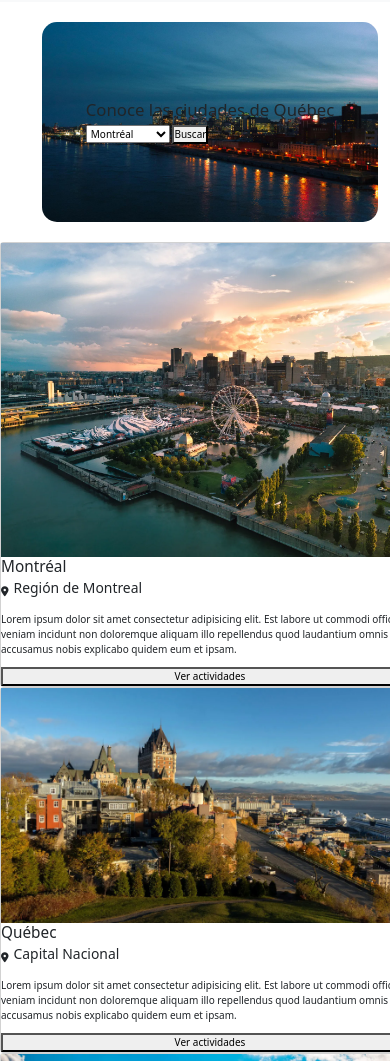
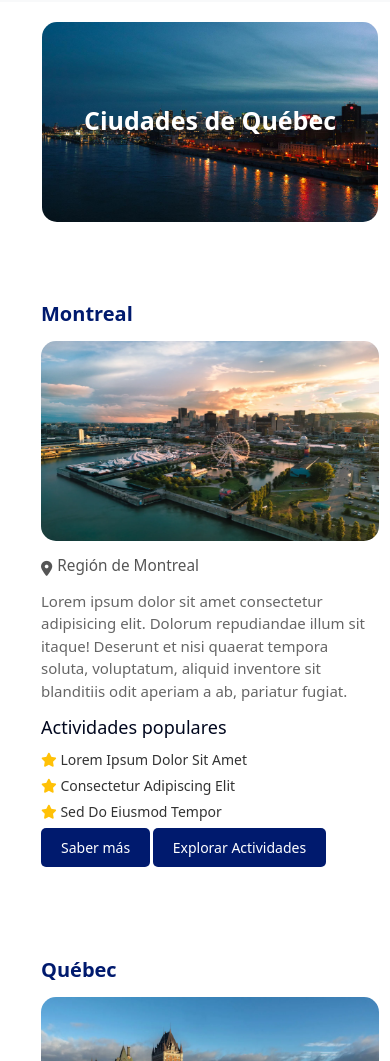
Before and after one commit to rockaranza/coderHouse_DesarrolloWeb, a plain HTML site: page destinos.html in a window 390 px wide. Shown: the part 39-1100 px from the top of the page. Drawn offline with nearby package versions, Linux system fonts and the light colour scheme.

Commit message:
Cambio del HTML en pagina de destinos para diferenciarla del resto, ademas se agrega su respectivo estilos en CSS con el Responsive

```diff
--- a/assets/styles/styles.css
+++ b/assets/styles/styles.css
@@ -474,6 +474,102 @@ header {
   background-color:var(--blue-secondary);
 }
 
+/* PAGINA DESTINOS */
+
+.heroTitle {
+  color: #FFF;
+  font-size: 2.5rem;
+  font-weight: 700;
+}
+
+.citiesContainer {
+  display: flex;
+  flex-wrap: wrap;
+  gap: 2rem;
+  margin: 4rem auto;
+}
+
+.cityCard {
+  max-width: 40rem;
+  margin: 2rem auto;
+  background-color: #ffffff;
+  padding: 2rem;
+  border-radius: 1.5rem;
+  color: #333;
+}
+
+.cityCard h2 {
+  font-size: 2rem;
+  color: var(--blue-principal);
+  font-weight: 700;
+}
+
+.cityCard img {
+  width: 100%;
+  height: 20rem;
+  border-radius: 1.5rem;
+  margin-top: 1rem;
+}
+
+.cityDetails {
+  margin-top: 1.5rem;
+}
+
+.cityLocation {
+  display: flex;
+  align-items: center;
+  gap: 0.5rem;
+  font-size: 1.5rem;
+  color: #555;
+}
+
+.cityInfo {
+  font-size: 1.5rem;
+  margin-top: 1rem;
+  color: #666;
+}
+
+.activitiesList h3 {
+  font-size: 1.8rem;
+  color: var(--blue-deep);
+  margin-top: 1.5rem;
+}
+
+.activitiesList ul {
+  list-style-type: none;
+  padding: 0;
+  margin-top: 1rem;
+}
+
+.activitiesList li {
+  font-size: 1.4rem;
+  margin-bottom: 0.5rem;
+}
+
+.activitiesList li i {
+  color: #ffc107;
+}
+
+.buttons {
+  margin-top: 1.5rem;
+}
+
+.infoButton, .activitiesButton {
+  padding: 1rem 2rem;
+  border: none;
+  background: var(--blue-principal);
+  color: #fff;
+  border-radius: 0.5rem;
+  cursor: pointer;
+  transition: background 0.3s ease;
+  font-size: 1.4rem;
+  text-decoration: none;
+}
+
+.infoButton:hover, .activitiesButton:hover {
+  background-color: var(--blue-secondary);
+}
+
 
 /* PAGINA TESTIMONIOS */
 .heroTestimonios{
@@ -746,6 +842,8 @@ footer .footerContainer .socialMedia {
     font-size: 1.3rem;
   }
 
+  /* DESTINOS */
+
 
   /* TESTIMONIOS */
   .heroTestimonios{
@@ -880,6 +978,12 @@ footer .footerContainer .socialMedia {
     font-size: 1.4rem;
   }
 
+  /* DESTINOS */
+
+  .cityCard {
+    width: 90%;
+  }
+
   /* TESTIMONIOS */
   .heroTestimonios{
     width: 420px;
--- a/destinos.html
+++ b/destinos.html
@@ -38,63 +38,125 @@
   <main>
     <!-- Hero -->
     <div class="heroSearch">
-      <!-- Busqueda -->
-      <div class="searchContinaer">
-        <h2>Conoce las ciudades de Québec</h2>
-        <form action="">
-          <select name="city" id="city">
-            <option value="montreal">Montréal</option>
-            <option value="quebec">Québec</option>
-            <option value="troisRivieres">Trois Rivieres</option>
-            <option value="sherbrooke">Sherbrooke</option>
-          </select>
-          <button type="submit">Buscar</button>
-        </form>
+      <h1 class="heroTitle">Ciudades de Québec</h1>
+    </div>
+
+    <!-- Ciudades -->
+    <section class="citiesContainer">
+      <div class="cityCard">
+        <h2>Montreal</h2>
+        <img src="./assets/images/montreal.webp" alt="Montreal">
+        <div class="cityDetails">
+          <div class="cityLocation">
+            <i class="fa-solid fa-location-dot"></i> <h3>Región de Montreal</h3>
+          </div>
+          <p class="cityInfo">
+            Lorem ipsum dolor sit amet consectetur adipisicing elit. Dolorum repudiandae illum sit itaque! Deserunt et nisi quaerat tempora soluta, voluptatum, aliquid inventore sit blanditiis odit aperiam a ab, pariatur fugiat.
+          </p>
+          <div class="activitiesList">
+            <h3>Actividades populares</h3>
+            <ul>
+              <li><i class="fas fa-star"></i> Lorem Ipsum Dolor Sit Amet
+              </li>
+              <li><i class="fas fa-star"></i> Consectetur Adipiscing Elit
+              </li>
+              <li><i class="fas fa-star"></i> Sed Do Eiusmod Tempor
+              </li>
+            </ul>
+          </div>
+          <div class="buttons">
+            <a href="./contacto.html" class="infoButton">Saber más</a>
+            <a href="./actividades.html" class="activitiesButton">Explorar Actividades</a>
+          </div>
+        </div>
       </div>
-    </div>
-    <!-- Ciudades -->
-     <div class="cardContainer">
-      <div class="card">
-        <img src="./assets/images/montreal.webp" alt="">
-        <h3>Montréal</h3>
-        <div class="locationContainer">
-          <i class="fa-solid fa-location-dot"></i>
-          <h4>Región de Montreal</h4>
+
+      <div class="cityCard">
+        <h2>Québec</h2>
+        <img src="./assets/images/quebec.webp" alt="Québec">
+        <div class="cityDetails">
+          <div class="cityLocation">
+            <i class="fa-solid fa-location-dot"></i> <h3>Capital Nacional</h3>
+          </div>
+          <p class="cityInfo">
+            Lorem ipsum dolor sit amet consectetur adipisicing elit. Dolorum repudiandae illum sit itaque! Deserunt et nisi quaerat tempora soluta, voluptatum, aliquid inventore sit blanditiis odit aperiam a ab, pariatur fugiat.
+          </p>
+          <div class="activitiesList">
+            <h3>Actividades populares</h3>
+            <ul>
+              <li><i class="fas fa-star"></i> Lorem Ipsum Dolor Sit Amet
+              </li>
+              <li><i class="fas fa-star"></i> Consectetur Adipiscing Elit
+              </li>
+              <li><i class="fas fa-star"></i> Sed Do Eiusmod Tempor
+              </li>
+            </ul>
+          </div>
+          <div class="buttons">
+            <a href="./contacto.html" class="infoButton">Saber más</a>
+            <a href="./actividades.html" class="activitiesButton">Explorar Actividades</a>
+          </div>
         </div>
-        <p>Lorem ipsum dolor sit amet consectetur adipisicing elit. Est labore ut commodi officiis, veniam incidunt non doloremque aliquam illo repellendus quod laudantium omnis accusamus nobis explicabo quidem eum et ipsam.</p>
-        <button>Ver actividades</button>
       </div>
-      <div class="card">
-        <img src="./assets/images/quebec.webp" alt="">
-        <h3>Québec</h3>
-        <div class="locationContainer">
-          <i class="fa-solid fa-location-dot"></i>
-          <h4>Capital Nacional</h4>
+
+      <div class="cityCard">
+        <h2>Sherbrooke</h2>
+        <img src="./assets/images/sherbroke.jpg" alt="Sherbrooke">
+        <div class="cityDetails">
+          <div class="cityLocation">
+            <i class="fa-solid fa-location-dot"></i> <h3>Región de la Estrie</h3>
+          </div>
+          <p class="cityInfo">
+            Lorem ipsum dolor sit amet consectetur adipisicing elit. Dolorum repudiandae illum sit itaque! Deserunt et nisi quaerat tempora soluta, voluptatum, aliquid inventore sit blanditiis odit aperiam a ab, pariatur fugiat.
+          </p>
+          <div class="activitiesList">
+            <h3>Actividades populares</h3>
+            <ul>
+              <li><i class="fas fa-star"></i> Lorem Ipsum Dolor Sit Amet
+              </li>
+              <li><i class="fas fa-star"></i> Consectetur Adipiscing Elit
+              </li>
+              <li><i class="fas fa-star"></i> Sed Do Eiusmod Tempor
+              </li>
+            </ul>
+          </div>
+          <div class="buttons">
+            <a href="./contacto.html" class="infoButton">Saber más</a>
+            <a href="./actividades.html" class="activitiesButton">Explorar Actividades</a>
+          </div>
         </div>
-        <p>Lorem ipsum dolor sit amet consectetur adipisicing elit. Est labore ut commodi officiis, veniam incidunt non doloremque aliquam illo repellendus quod laudantium omnis accusamus nobis explicabo quidem eum et ipsam.</p>
-        <button>Ver actividades</button>
       </div>
-      <div class="card">
-        <img src="./assets/images/sherbroke.jpg" alt="">
-        <h3>Sherbrooke</h3>
-        <div class="locationContainer">
-          <i class="fa-solid fa-location-dot"></i>
-          <h4>Región de la Estrie</h4>
+
+      <div class="cityCard">
+        <h2>Trois Rivieres</h2>
+        <img src="./assets/images/troiRivieres.jpg" alt="Trois Rivieres">
+        <div class="cityDetails">
+          <div class="cityLocation">
+            <i class="fa-solid fa-location-dot"></i> <h3>Región de la Mauricie</h3>
+          </div>
+          <p class="cityInfo">
+            Lorem ipsum dolor sit amet consectetur adipisicing elit. Dolorum repudiandae illum sit itaque! Deserunt et nisi quaerat tempora soluta, voluptatum, aliquid inventore sit blanditiis odit aperiam a ab, pariatur fugiat.
+          </p>
+          <div class="activitiesList">
+            <h3>Actividades populares</h3>
+            <ul>
+              <li><i class="fas fa-star"></i> Lorem Ipsum Dolor Sit Amet
+              </li>
+              <li><i class="fas fa-star"></i> Consectetur Adipiscing Elit
+              </li>
+              <li><i class="fas fa-star"></i> Sed Do Eiusmod Tempor
+              </li>
+            </ul>
+          </div>
+          <div class="buttons">
+            <a href="./contacto.html" class="infoButton">Saber más</a>
+            <a href="./actividades.html" class="activitiesButton">Explorar Actividades</a>
+          </div>
         </div>
-        <p>Lorem ipsum dolor sit amet consectetur adipisicing elit. Est labore ut commodi officiis, veniam incidunt non doloremque aliquam illo repellendus quod laudantium omnis accusamus nobis explicabo quidem eum et ipsam.</p>
-        <button>Ver actividades</button>
       </div>
-      <div class="card">
-        <img src="./assets/images/troiRivieres.jpg" alt="">
-        <h3>Trois Rivieres</h3>
-        <div class="locationContainer">
-          <i class="fa-solid fa-location-dot"></i>
-          <h4>Región de la Mauricie</h4>
-        </div>
-        <p>Lorem ipsum dolor sit amet consectetur adipisicing elit. Est labore ut commodi officiis, veniam incidunt non doloremque aliquam illo repellendus quod laudantium omnis accusamus nobis explicabo quidem eum et ipsam.</p>
-        <button>Ver actividades</button>
-      </div>
-     </div>
+
+    </section>
+
   </main>
    <!-- Footer Bootstrap -->
    <footer class="bgColor ">
```
